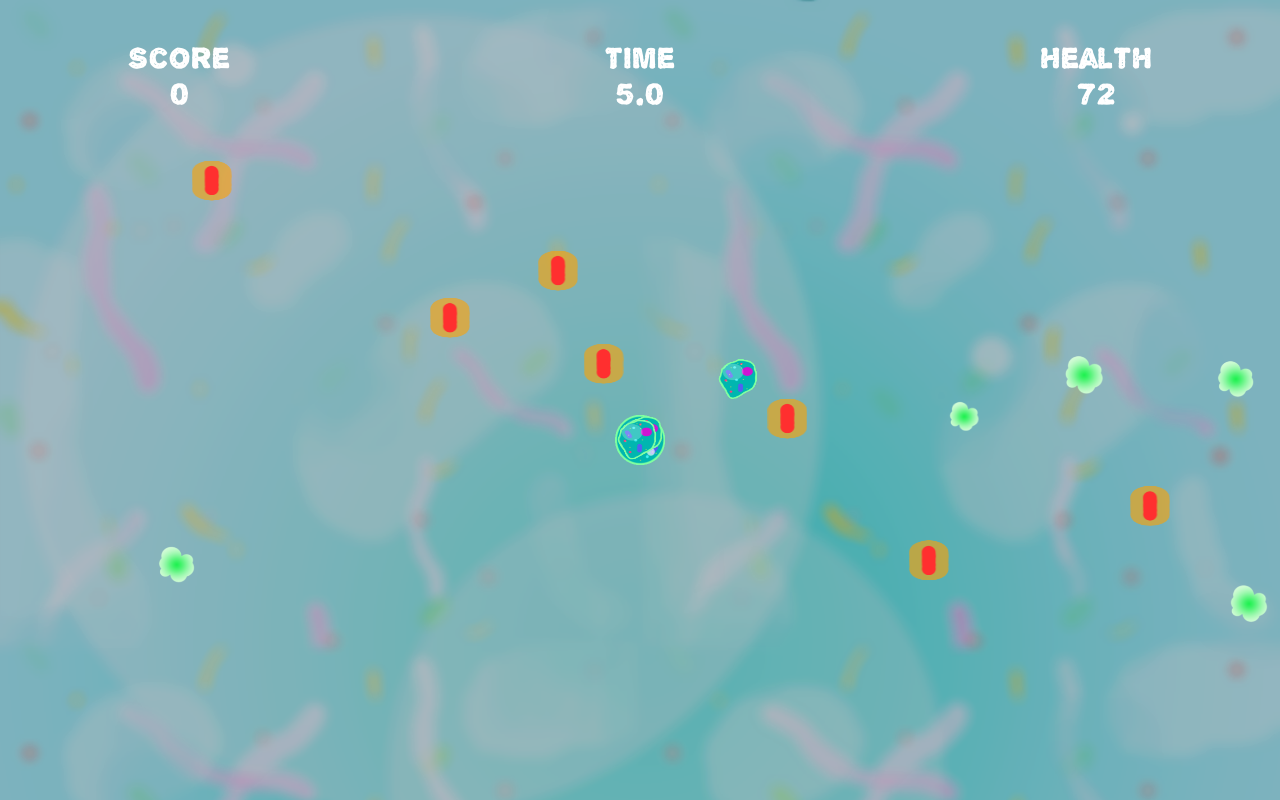
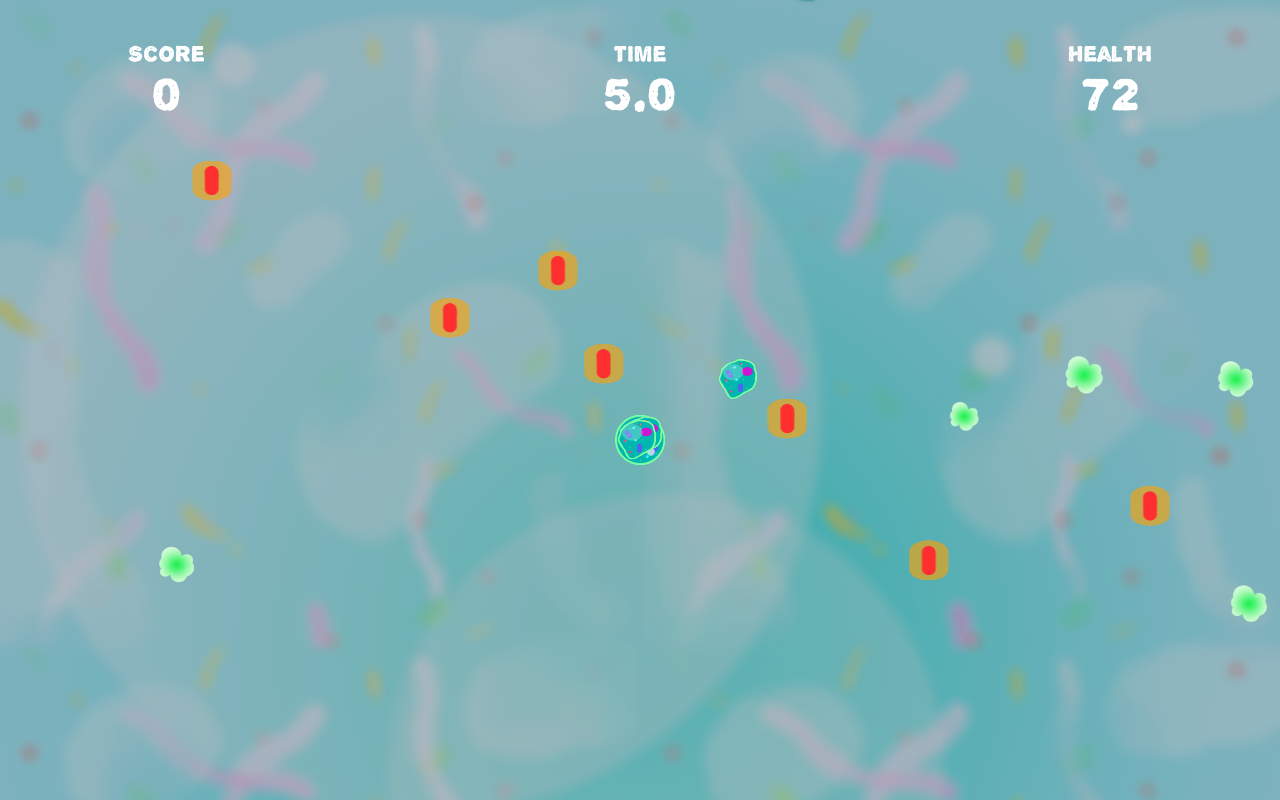
Before and after one commit to EronLake/Hack-UCSC, a plain HTML site: page app/index.html in a window 1280 px wide. Drawn offline with nearby package versions, Linux system fonts and the light colour scheme.

Commit message:
improve style of status

```diff
--- a/app/index.html
+++ b/app/index.html
@@ -13,9 +13,9 @@
 		</div>
 		</div>
 		<div id="status">
-			<div id="score-wrapper">Score <div id="score"></div></div>
-			<div id="timer-wrapper">Time <div id="timer"></div></div>
-			<div id="health-wrapper">Health <div id="health"></div></div>
+			<div id="score-wrapper">Score <div class="value" id="score"></div></div>
+			<div id="timer-wrapper">Time <div class="value" id="timer"></div></div>
+			<div id="health-wrapper">Health <div class="value" id="health"></div></div>
 		</div>
 		<canvas id="canvas"></canvas>
 		<a id="restart" href="index.html">Play Again</a>
--- a/app/styles/styles.css
+++ b/app/styles/styles.css
@@ -39,8 +39,11 @@ canvas {
 	width: 100%;
 	z-index: 2;
   font-family: 'Alpha Echo';
-  font-size: 2em;
+  font-size: 1.5em;
   text-align: center;
+}
+#status .value {
+	font-size: 2em;
 }
 #score-wrapper,
 #timer-wrapper,
```
